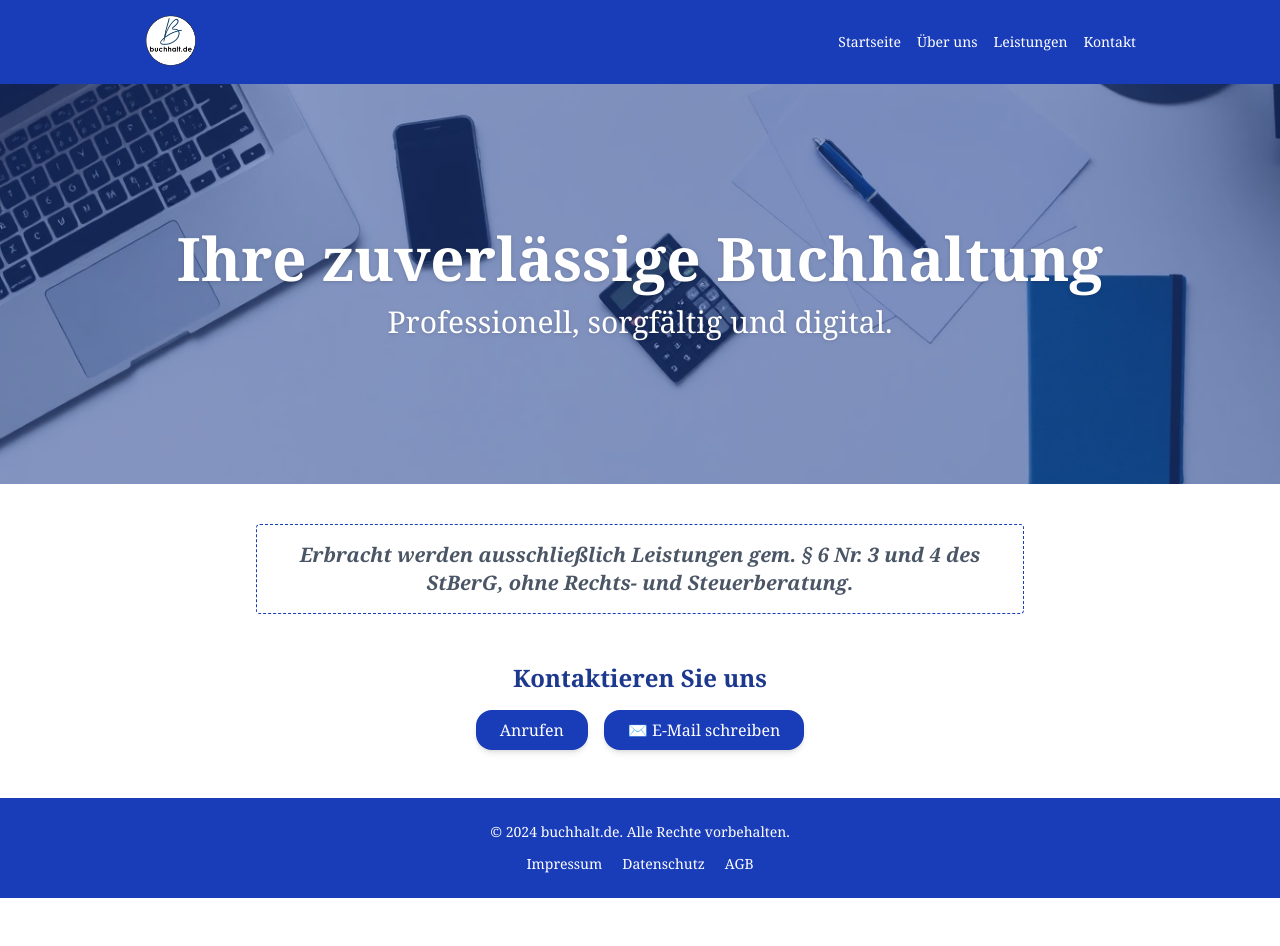
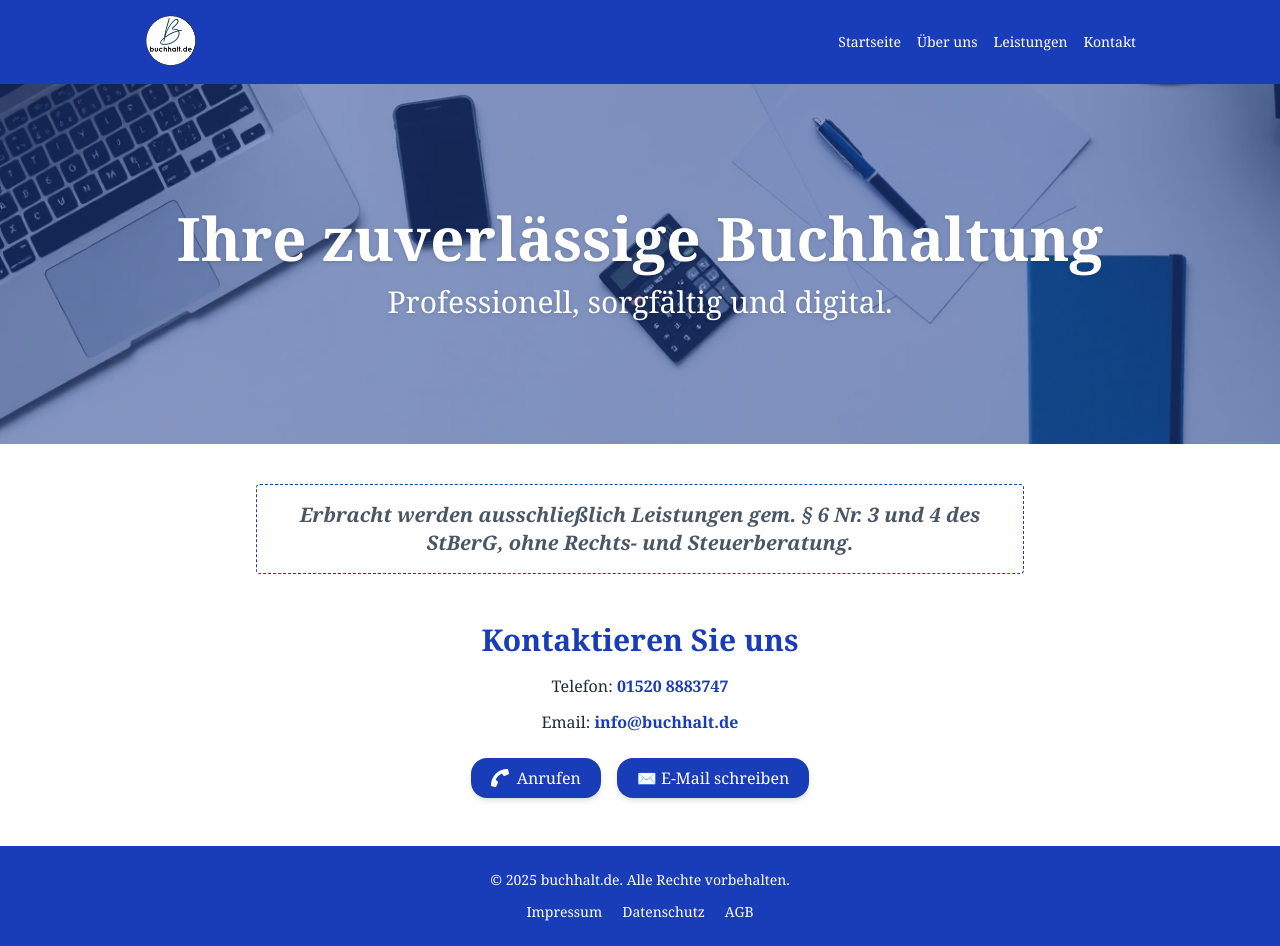
Before and after one commit to deki84/buchhalt_website, a Next.js app: page / in a window 1280 px wide. Before the commit the page ends 898 px from the top, so only its background shows below. Built offline with nearby package versions, Linux system fonts and the light colour scheme.

Commit message:
add icons

```diff
--- a/src/app/page.tsx
+++ b/src/app/page.tsx
@@ -2,6 +2,7 @@
 
 import Link from 'next/link';
 import Image from 'next/image';
+import { FaPhone, FaEnvelope } from 'react-icons/fa';
 
 export default function Home() {
   return (
@@ -35,7 +36,7 @@ export default function Home() {
       {/* 🟦 HERO-SECTION mit Hintergrundbild */}
       <section
   id="home"
-  className="relative bg-cover bg-center h-[50vh] flex items-center justify-center text-center"
+  className="relative bg-cover bg-center h-[45vh] flex items-center justify-center text-center"
   style={{ backgroundImage: "url('/hero-image.png')" }}
 >
   {/* bläulicher Overlay mit Transparenz */}
@@ -58,19 +59,26 @@ export default function Home() {
 
       {/* 🟨 KONTAKTBLOCK unter Hero */}
       <div className="bg-white text-center py-12 px-4" id="contact">
-        <h2 className="text-2xl font-bold text-blue-900 mb-4 font-[Cambria]">Kontaktieren Sie uns</h2>
+        <h2 className="text-3xl font-bold text-blue-800 mb-4 font-[Cambria]">Kontaktieren Sie uns</h2>
 
+        <p className="text-gray-800 text-base">
+    Telefon: <a href="tel:+4915208883747" className="text-blue-800 font-semibold hover:underline">01520 8883747</a>
+  </p>
+  <p className="text-gray-800 text-base mt-3">
+    Email: <a href="mailto:info@buchhalt.de" className="text-blue-800 font-semibold hover:underline">info@buchhalt.de</a>
+  </p>
+        <div className="flex justify-center gap-4">
 
-        <div className="flex justify-center gap-4">
           <a
             href="tel:+491234567890"
-            className="bg-blue-800 text-white font-[Cambria] px-6 py-2 rounded-2xl shadow-md hover:bg-blue-900 transition"
+            className="mt-6 bg-blue-800 text-white font-[Cambria] px-5 py-2 rounded-2xl shadow-md hover:bg-blue-500 transition inline-flex items-center gap-2"
           >
-             Anrufen
+              <FaPhone className="text-white text-lg rotate-180" />
+              Anrufen
           </a>
           <a
             href="mailto:info@buchhalt.de"
-            className="bg-blue-800 text-white font-[Cambria] px-6 py-2 rounded-2xl shadow-md hover:bg-blue-900 transition"
+            className="mt-6 bg-blue-800 text-white font-[Cambria] px-5 py-2 rounded-2xl shadow-md hover:bg-blue-500 transition"
           >
             ✉️ E-Mail schreiben
           </a>
@@ -80,7 +88,7 @@ export default function Home() {
       {/* ⚫ FOOTER mit rechtlichen Links */}
       <footer className="bg-blue-800 text-white py-6">
         <div className="max-w-screen-md mx-auto px-4 text-center">
-          <p className="text-sm">&copy; 2024 buchhalt.de. Alle Rechte vorbehalten.</p>
+          <p className="text-sm">&copy; 2025 buchhalt.de. Alle Rechte vorbehalten.</p>
 
           <nav className="mt-3">
             <ul className="flex justify-center space-x-5 text-sm">
```
Also changed, not shown: package.json (+6 -5 lines), 1 other file (tests, documents, lock files or other folders).
